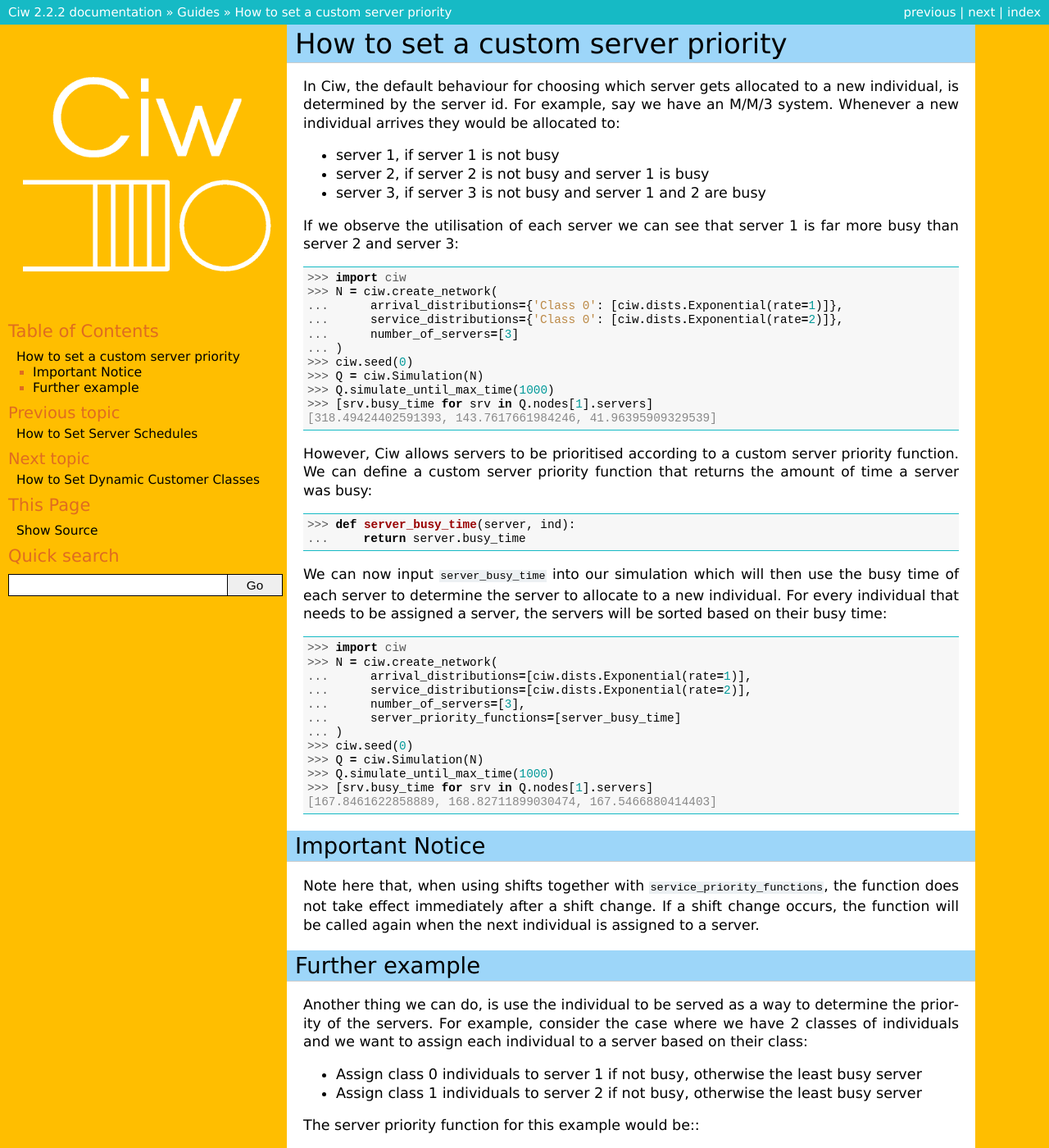
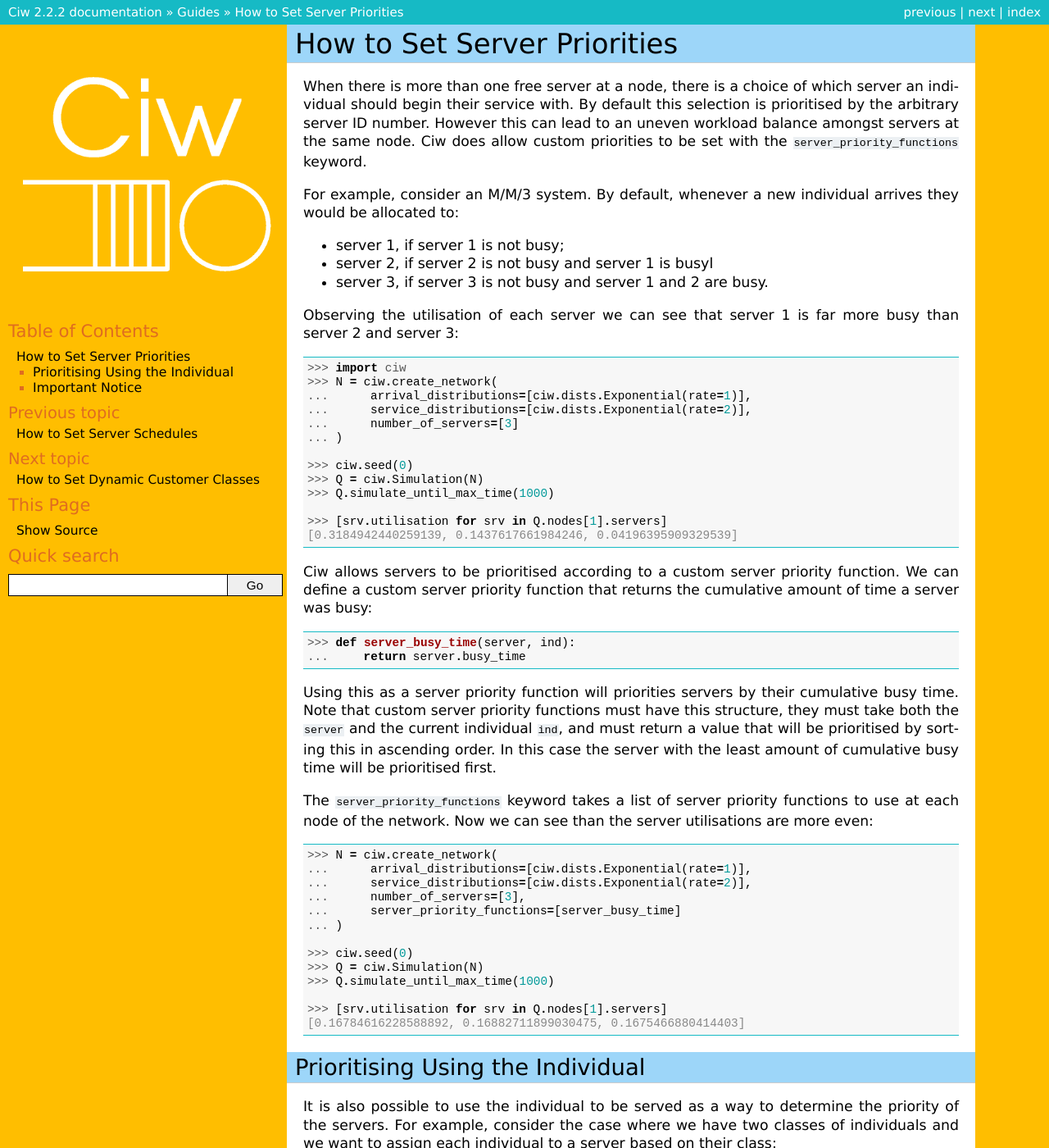
Before and after one commit to CiwPython/Ciw, a Sphinx documentation site: the page built from docs/Guides/server_priority.rst, in a window 1280 px wide and 1400 px high. Shown: the whole window at 82% size. Built offline with Sphinx 7.4.7, drawn with Linux system fonts in a browser that asks for light colours; pages that are not in the unit, such as notebooks, are missing from menus; some of the changed text lies outside the part shown.

Commit message:
simplify server priority example, use utilisation attribute

```diff
--- a/docs/Guides/server_priority.rst
+++ b/docs/Guides/server_priority.rst
@@ -1,92 +1,127 @@
 .. _server-priority:
 
-===================================
-How to set a custom server priority
-===================================
+============================
+How to Set Server Priorities
+============================
 
-In Ciw, the default behaviour for choosing which server gets allocated to a new individual, is determined by the server id.
-For example, say we have an :ref:`M/M/3 <kendall-notation>` system.
-Whenever a new individual arrives they would be allocated to:
+When there is more than one free server at a node, there is a choice of which server an individual should begin their service with. By default this selection is prioritised by the arbitrary server ID number. However this can lead to an uneven workload balance amongst servers at the same node. Ciw does allow custom priorities to be set with the :code:`server_priority_functions` keyword.
 
-+ server 1, if server 1 is not busy
-+ server 2, if server 2 is not busy and server 1 is busy
-+ server 3, if server 3 is not busy and server 1 and 2 are busy
+For example, consider an :ref:`M/M/3 <kendall-notation>` system.
+By default, whenever a new individual arrives they would be allocated to:
 
-If we observe the utilisation of each server we can see that server 1 is far more busy than server 2 and server 3::
++ server 1, if server 1 is not busy;
++ server 2, if server 2 is not busy and server 1 is busyl
++ server 3, if server 3 is not busy and server 1 and 2 are busy.
 
-	>>> import ciw
-	>>> N = ciw.create_network(
-	...      arrival_distributions={'Class 0': [ciw.dists.Exponential(rate=1)]},
-	...      service_distributions={'Class 0': [ciw.dists.Exponential(rate=2)]},
-	...      number_of_servers=[3]
-	... )
-	>>> ciw.seed(0)
-	>>> Q = ciw.Simulation(N)
-	>>> Q.simulate_until_max_time(1000)
-	>>> [srv.busy_time for srv in Q.nodes[1].servers]
-	[318.49424402591393, 143.7617661984246, 41.96395909329539]
+Observing the utilisation of each server we can see that server 1 is far more busy than server 2 and server 3::
+
+    >>> import ciw
+    >>> N = ciw.create_network(
+    ...      arrival_distributions=[ciw.dists.Exponential(rate=1)],
+    ...      service_distributions=[ciw.dists.Exponential(rate=2)],
+    ...      number_of_servers=[3]
+    ... )
+
+    >>> ciw.seed(0)
+    >>> Q = ciw.Simulation(N)
+    >>> Q.simulate_until_max_time(1000)
+
+    >>> [srv.utilisation for srv in Q.nodes[1].servers]
+    [0.3184942440259139, 0.1437617661984246, 0.04196395909329539]
 
 
-However, Ciw allows servers to be prioritised according to a custom server priority function.
-We can define a custom server priority function that returns the amount of time a server was busy::
+Ciw allows servers to be prioritised according to a custom server priority function.
+We can define a custom server priority function that returns the cumulative amount of time a server was busy::
 
-	>>> def server_busy_time(server, ind):
-	... 	return server.busy_time
+    >>> def server_busy_time(server, ind):
+    ...     return server.busy_time
 
-We can now input :code:`server_busy_time` into our simulation which will then use the busy time of each server to determine the server to allocate to a new individual.
-For every individual that needs to be assigned a server, the servers will be sorted based on their busy time::
+Using this as a server priority function will priorities servers by their cumulative busy time. Note that custom server priority functions must have this structure, they must take both the :code:`server` and the current individual :code:`ind`, and must return a value that will be prioritised by sorting this in ascending order. In this case the server with the least amount of cumulative busy time will be prioritised first.
 
-	>>> import ciw
-	>>> N = ciw.create_network(
-	...      arrival_distributions=[ciw.dists.Exponential(rate=1)],
-	...      service_distributions=[ciw.dists.Exponential(rate=2)],
-	...      number_of_servers=[3],
-	...      server_priority_functions=[server_busy_time]
-	... )
-	>>> ciw.seed(0)
-	>>> Q = ciw.Simulation(N)
-	>>> Q.simulate_until_max_time(1000)
-	>>> [srv.busy_time for srv in Q.nodes[1].servers]
-	[167.8461622858889, 168.82711899030474, 167.5466880414403]
+The :code:`server_priority_functions` keyword takes a list of server priority functions to use at each node of the network. Now we can see than the server utilisations are more even::
+
+    >>> N = ciw.create_network(
+    ...      arrival_distributions=[ciw.dists.Exponential(rate=1)],
+    ...      service_distributions=[ciw.dists.Exponential(rate=2)],
+    ...      number_of_servers=[3],
+    ...      server_priority_functions=[server_busy_time]
+    ... )
+
+    >>> ciw.seed(0)
+    >>> Q = ciw.Simulation(N)
+    >>> Q.simulate_until_max_time(1000)
+
+    >>> [srv.utilisation for srv in Q.nodes[1].servers]
+    [0.16784616228588892, 0.16882711899030475, 0.1675466880414403]
+
+
+
+Prioritising Using the Individual
+---------------------------------
+
+It is also possible to use the individual to be served as a way to determine the priority of the servers.
+For example, consider the case where we have two classes of individuals and we want to assign each individual to a server based on their class:
+
++ for individuals of class 0, prioritise server 1, then 3, then 2;
++ for individuals of class 1, prioritise server 2, then 3, then 1.
+
+The server priority function for this example would be::
+
+    >>> def custom_server_priority(srv, ind):
+    ...     if ind.customer_class == 0:
+    ...         priorities = {1: 0, 2: 2, 3: 1}
+    ...         return priorities[srv.id_number]
+    ...     if ind.customer_class == 1:
+    ...         priorities = {1: 2, 2: 0, 3: 1}
+    ...         return priorities[srv.id_number]
+
+
+Now let's see this in action when we have equal numbers of individuals of class 0 and of class 1::
+
+    >>> N = ciw.create_network(
+    ...     arrival_distributions={
+    ...         'Class 0': [ciw.dists.Exponential(1)],
+    ...         'Class 1': [ciw.dists.Exponential(1)]
+    ...     },
+    ...     service_distributions={
+    ...         'Class 0': [ciw.dists.Exponential(2)],
+    ...         'Class 1': [ciw.dists.Exponential(2)]
+    ...     },
+    ...     number_of_servers=[3],
+    ...     server_priority_functions=[custom_server_priority]
+    ... )
+
+    >>> ciw.seed(0)
+    >>> Q = ciw.Simulation(N)
+    >>> Q.simulate_until_max_time(1000)
+    >>> [srv.utilisation for srv in Q.nodes[1].servers]
+    [0.36132860028585134, 0.3667939476202799, 0.2580202674603771]
+
+Utilisation is fairly even between the first two servers, with the third server picking up any slack. Now let's see what happens when there is three times as many individuals of class 0 entering the system as there are of class 1::
+
+    >>> N = ciw.create_network(
+    ...     arrival_distributions={
+    ...         'Class 0': [ciw.dists.Exponential(1.5)],
+    ...         'Class 1': [ciw.dists.Exponential(0.5)]
+    ...     },
+    ...     service_distributions={
+    ...         'Class 0': [ciw.dists.Exponential(2)],
+    ...         'Class 1': [ciw.dists.Exponential(2)]
+    ...     },
+    ...     number_of_servers=[3],
+    ...     server_priority_functions=[custom_server_priority]
+    ... )
+
+    >>> ciw.seed(0)
+    >>> Q = ciw.Simulation(N)
+    >>> Q.simulate_until_max_time(1000)
+    >>> [srv.utilisation for srv in Q.nodes[1].servers]
+    [0.447650059165907, 0.2678754897968868, 0.29112382084389343]
+
+Now the first server is much busier than the others.
 
 
 Important Notice
 ----------------
 
-Note here that, when using shifts together with :code:`service_priority_functions`, the function does not take effect immediately after a shift change.
-If a shift change occurs, the function will be called again when the next individual is assigned to a server.
-
-Further example
----------------
-
-Another thing we can do, is use the individual to be served as a way to determine the priority of the servers.
-For example, consider the case where we have 2 classes of individuals and we want to assign each individual to a server based on their class:
-
-+ Assign class 0 individuals to server 1 if not busy, otherwise the least busy server
-+ Assign class 1 individuals to server 2 if not busy, otherwise the least busy server
-
-The server priority function for this example would be::
-	>>> def custom_server_priority(srv, ind):
-	...     if srv.id_number == ind.customer_class + 1:
-	...         return -1
-	...     return srv.busy_time
-
-Note that where we :code:`return -1`, we could have used any negative number instead, to indicate that the server should be prioritised.
-Thus we can input :code:`custom_server_priority` into our simulation which will then use both the individual's :code:`customer_class` and the server's :code:`busy_time` to determine which server to allocate the new individual to:
-	>>> N = ciw.create_network(
-	...     arrival_distributions={
-	...			'Class 0': [ciw.dists.Exponential(0.5)],
-	...			'Class 1': [ciw.dists.Exponential(1)]
-	...		},
-	...     service_distributions={
-	... 		'Class 0': [ciw.dists.Exponential(2)],
-	...			'Class 1': [ciw.dists.Exponential(2)]
-	...		},
-	...     number_of_servers=[3],
-	...     server_priority_functions=[custom_server_priority]
-	... )
-	>>> ciw.seed(0)
-	>>> Q = ciw.Simulation(N)
-	>>> Q.simulate_until_max_time(1000)
-	>>> [srv.busy_time for srv in Q.nodes[1].servers]
-	[244.71115151795217, 354.00422589394697, 171.83474391542848]
+Currently when using :ref:`server schedules <server-schedule>` and server priority functions the priorities do not take effect immediately after a shift change, as *all* servers are replaced.
```
